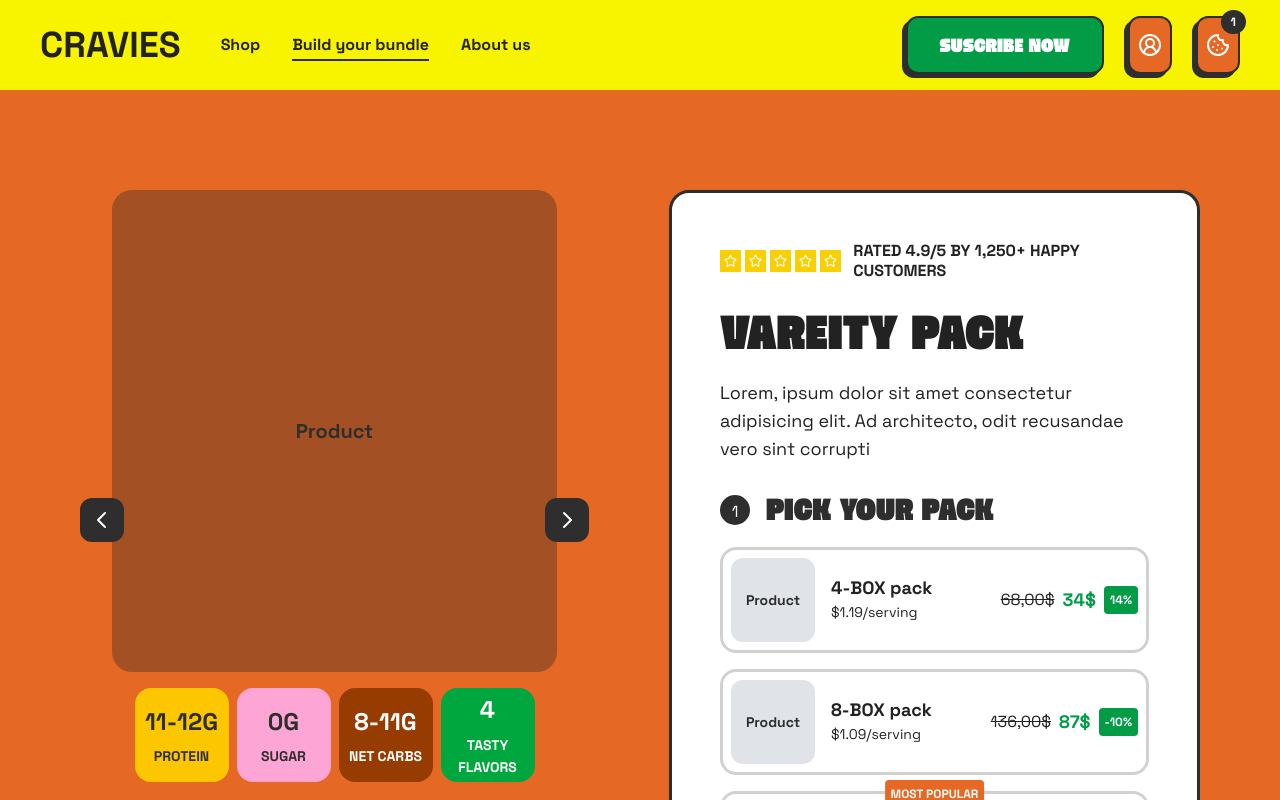
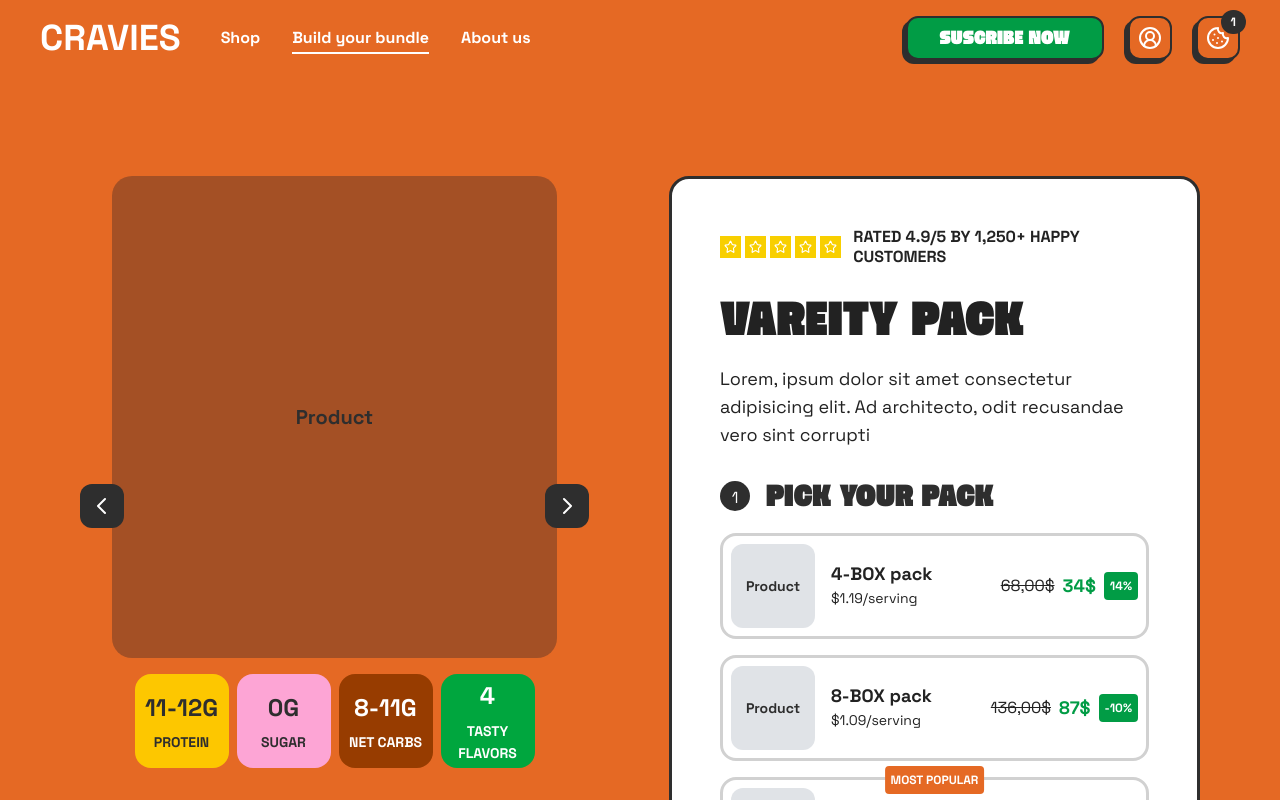
Before and after one commit to EssiJunior/cravies, a React (Vite) app: page /product in a window 1280 px wide. Shown: the top 800 px of the page. Built offline with nearby package versions, Linux system fonts and the light colour scheme.

Commit message:
Normalised header

```diff
--- a/src/Layouts/Header.jsx
+++ b/src/Layouts/Header.jsx
@@ -13,7 +13,7 @@ const Header = () => {
     const currentPath = window.location.pathname;
 
     return (
-        <nav className='container flex items-center justify-between !py-4 !px-10 gap-10 bg-yellow'>
+        <nav className={`container flex items-center justify-between !py-4 !px-10 gap-10 ${currentPath === '/' ? 'bg-yellow' : 'bg-orange text-white'}`}>
             <a href="#">
                 <span className="font-bold text-4xl items-center">CRAVIES</span>
             </a>
@@ -22,7 +22,7 @@ const Header = () => {
                     <li key={link.href}>
                         <a
                             href={link.href}
-                            className={currentPath === link.href ? 'active' : ''}
+                            className={currentPath === link.href ?  currentPath === '/' ? 'border-b-2 border-black !pb-1' : 'border-b-2 border-white !pb-1' : ''}
                         >
                             {link.label}
                         </a>
--- a/src/components/Button.jsx
+++ b/src/components/Button.jsx
@@ -1,7 +1,7 @@
 
 const Button = ({ className, icon, detail, text='Button', handleClick = () => {}}) => {
     return (
-        <button className={`bg-green text-white border-2 border-black !py-3.5 !pt-5 !px-8 !rounded-xl font-wosker shadow-button uppercase font-normal text-[20px] leading-[20px] tracking-normal text-center cursor-pointer hover:scale-102 transition-all ease-in-out duration-300 flex items-center justify-center gap-4 ${detail && '!justify-between'}` + ' ' + className} onClick={handleClick}>
+        <button className={`bg-green text-white border-2 border-black !py-2 !pt-3 !px-8 !rounded-xl font-wosker shadow-button uppercase font-normal text-[20px] leading-[20px] tracking-normal text-center cursor-pointer hover:scale-102 transition-all ease-in-out duration-300 flex items-center justify-center gap-4 ${detail && '!justify-between'}` + ' ' + className} onClick={handleClick}>
             {icon && <img src={icon} alt="Icon" className="!mb-1" />}
             {text}
             {detail && <span className="font-space text-[24px] leading-[24px] tracking-normal font-bold !mb-1">{detail}</span>}
--- a/src/index.css
+++ b/src/index.css
@@ -55,10 +55,6 @@ a {
   margin: 0 auto !important;
 }
 
-.active {
-  @apply border-b-2 border-black !pb-1;
-}
-
 .footer-title {
   @apply font-wosker font-normal text-[32px] leading-[36px] tracking-normal align-middle uppercase;
 }
```
